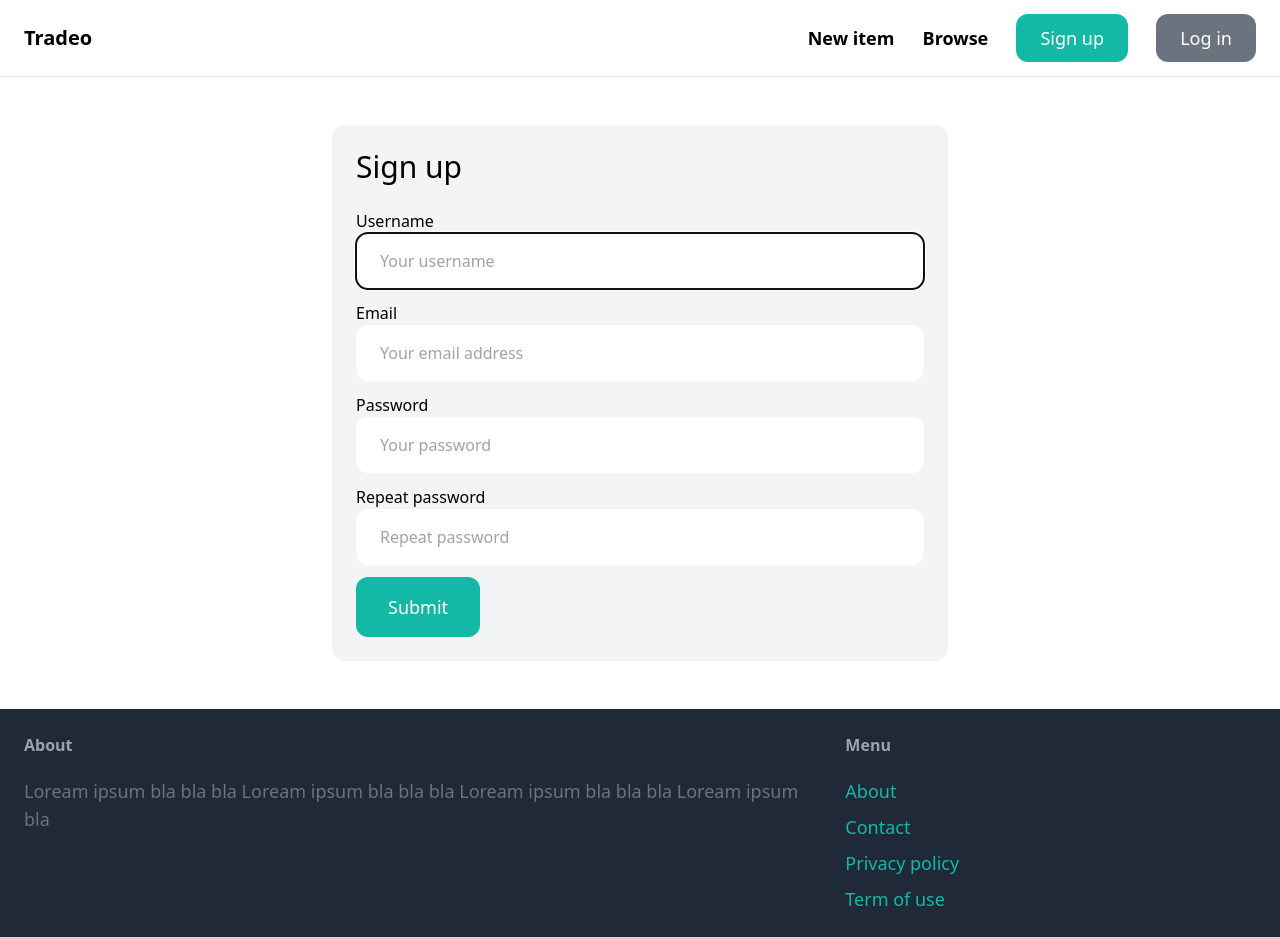
After one commit to Allenc-11/Tradeo, a Django app: page /signup/ in a window 1280 px wide. The commit adds this page. Run offline with Django 5.2, Linux system fonts and the light colour scheme; some libraries are stand-ins or nearby versions.

Commit message:
log in and sign up

```diff
--- /dev/null
+++ b/tradeo/core/forms.py
@@ -0,0 +1,37 @@
+from django import forms
+from django.contrib.auth.forms import UserCreationForm, AuthenticationForm
+from django.contrib.auth.models import User
+
+class LoginForm(AuthenticationForm):
+    username = forms.CharField(widget=forms.TextInput(attrs={
+        'placeholder': 'Your username',
+        'class': 'w-full py-4 px-6 rounded-xl'
+    }))
+    password = forms.CharField(widget=forms.PasswordInput(attrs={
+        'placeholder': 'Your password',
+        'class': 'w-full py-4 px-6 rounded-xl'
+    }))
+
+
+
+class SignupForm(UserCreationForm):
+    class Meta:
+        model = User
+        fields = ('username', 'email', 'password1', 'password2')
+
+    username = forms.CharField(widget=forms.TextInput(attrs={
+        'placeholder': 'Your username',
+        'class': 'w-full py-4 px-6 rounded-xl'
+    }))
+    email = forms.CharField(widget=forms.EmailInput(attrs={
+        'placeholder': 'Your email address',
+        'class': 'w-full py-4 px-6 rounded-xl'
+    }))
+    password1 = forms.CharField(widget=forms.PasswordInput(attrs={
+        'placeholder': 'Your password',
+        'class': 'w-full py-4 px-6 rounded-xl'
+    }))
+    password2 = forms.CharField(widget=forms.PasswordInput(attrs={
+        'placeholder': 'Repeat password',
+        'class': 'w-full py-4 px-6 rounded-xl'
+    }))
--- a/tradeo/core/templates/core/base.html
+++ b/tradeo/core/templates/core/base.html
@@ -18,16 +18,27 @@
         >
         <a href="#" class="text-lg font-semibold hover:text-gray-500">Browse</a>
 
-        <a
+        {% if request.user.is_authenticated %}
+          <a
           href="#"
           class="px-6 py-3 text-lg front-semibold bg-teal-500 text-white rounded-xl hover:bg-teal-700"
-          >Sign up</a
-        >
-        <a
-          href="#"
-          class="px-6 py-3 text-lg front-semibold bg-gray-500 text-white rounded-xl hover:bg-gray-700"
-          >Log in</a
-        >
+          >Inbox
+          </a>
+          <a
+            href="#"
+            class="px-6 py-3 text-lg front-semibold bg-gray-500 text-white rounded-xl hover:bg-gray-700"
+            >Dashboard
+          </a>
+        {% else %}
+          <a
+            href="{% url 'core:signup' %}"
+            class="px-6 py-3 text-lg front-semibold bg-teal-500 text-white rounded-xl hover:bg-teal-700"
+            >Sign up</a>
+          <a
+            href="{% url 'core:login' %}"
+            class="px-6 py-3 text-lg front-semibold bg-gray-500 text-white rounded-xl hover:bg-gray-700"
+            >Log in</a>
+        {% endif %}
       </div>
     </nav>
     <div class="px-6 py-6">{% block content %}{% endblock %}</div>
@@ -46,10 +57,28 @@
         <h3 class="mb-5 font-semibold text-gray-400">Menu</h3>
 
         <ul class="space-y-2">
-          <li><a href="#" class="text-lg text-teal-500 hover:text-teal-700">About</a></li>
-          <li><a href="{% url 'contact' %}" class="text-lg text-teal-500 hover:text-teal-700">Contact</a></li>
-          <li><a href="#" class="text-lg text-teal-500 hover:text-teal-700">Privacy policy</a></li>
-          <li><a href="#" class="text-lg text-teal-500 hover:text-teal-700">Term of use</a></li>
+          <li>
+            <a href="#" class="text-lg text-teal-500 hover:text-teal-700"
+              >About</a
+            >
+          </li>
+          <li>
+            <a
+              href="{% url 'core:contact' %}"
+              class="text-lg text-teal-500 hover:text-teal-700"
+              >Contact</a
+            >
+          </li>
+          <li>
+            <a href="#" class="text-lg text-teal-500 hover:text-teal-700"
+              >Privacy policy</a
+            >
+          </li>
+          <li>
+            <a href="#" class="text-lg text-teal-500 hover:text-teal-700"
+              >Term of use</a
+            >
+          </li>
         </ul>
       </div>
     </footer>
--- /dev/null
+++ b/tradeo/core/templates/core/signup.html
@@ -0,0 +1,45 @@
+{% extends "core/base.html" %}
+
+{% block title %}Sign up{% endblock %}
+
+{% block content %}
+<div class="w-1/2 my-6 mx-auto p-6 bg-gray-100 rounded-xl">
+  <h1 class="mb-6 text-3xl">Sign up</h1>
+
+  <form method="post" action=".">
+    {% csrf_token %}
+
+    <div class="mb-3">
+      <label class="inline block mb-2">Username</label><br>
+      {{ form.username }}
+    </div>
+
+    <div class="mb-3">
+      <label class="inline block mb-2">Email</label><br>
+      {{ form.email }}
+    </div>
+
+    <div class="mb-3">
+      <label class="inline block mb-2">Password</label><br>
+      {{ form.password1 }}
+    </div>
+
+    <div class="mb-3">
+      <label class="inline block mb-2">Repeat password</label><br>
+      {{ form.password2 }}
+    </div>
+
+    {% if form.errors or form.non_field_errors %}
+    <div class="mb-3 p-6 bg-red-100 rounded-xl">
+      {% for field in form %}
+        {{ field.errors }}
+      {% endfor %}
+
+      {{ form.non_field_errors }}
+    </div>
+    {% endif %}
+
+    <button class='py-4 px-8 text-lg bg-teal-500 hover:bg-teal-700 rounded-xl text-white'>Submit</button>
+  </form>
+</div>
+{% endblock %}
--- /dev/null
+++ b/tradeo/core/urls.py
@@ -0,0 +1,14 @@
+from django.contrib.auth import views as auth_views
+from django.urls import path
+
+from . import views
+from .forms import LoginForm
+
+app_name = 'core'
+
+urlpatterns = [
+    path('', views.index, name='index'),
+    path('contact/', views.contact, name='contact'),
+    path('signup/', views.signup, name='signup'),
+    path('login/', auth_views.LoginView.as_view(template_name='core/login.html', authentication_form=LoginForm), name='login'),
+]
--- a/tradeo/core/views.py
+++ b/tradeo/core/views.py
@@ -1,6 +1,8 @@
-from django.shortcuts import render
+from django.shortcuts import render, redirect
 
 from item.models import Category, Item
+
+from .forms import SignupForm
 
 def index(request):
     items = Item.objects.filter(is_sold=False)[0:6]
@@ -12,3 +14,18 @@ def index(request):
 
 def contact(request):
     return render(request, 'core/contact.html')
+
+def signup(request):
+    if request.method == 'POST':
+        form = SignupForm(request.POST)
+
+        if form.is_valid():
+            form.save()
+
+            return redirect('/login/')
+    else:
+        form = SignupForm()
+
+    return render(request, 'core/signup.html', {
+        'form': form
+    })
--- a/tradeo/tradeo/settings.py
+++ b/tradeo/tradeo/settings.py
@@ -27,6 +27,9 @@ DEBUG = True
 
 ALLOWED_HOSTS = []
 
+LOGIN_URL = '/login/'
+LOGIN_REDIRECT_URL = '/'
+LOGOUT_REDIRECT_URL = '/'
 
 # Application definition
 
--- a/tradeo/tradeo/urls.py
+++ b/tradeo/tradeo/urls.py
@@ -16,15 +16,11 @@ Including another URLconf
 """
 from django.contrib import admin
 from django.urls import path, include
-
-from core.views import index, contact
-
 from django.conf import settings
 from django.conf.urls.static import static
 
 urlpatterns = [
-    path('', index, name='index'),
+    path('', include('core.urls')),
     path('items/', include('item.urls')),
-    path('contact/', contact, name='contact'),
     path('admin/', admin.site.urls),
 ] + static(settings.MEDIA_URL, document_root=settings.MEDIA_ROOT)
```
Also changed, not shown: tradeo/core/templates/core/login.html (added, +35 -0 lines), tradeo/db.sqlite3.
